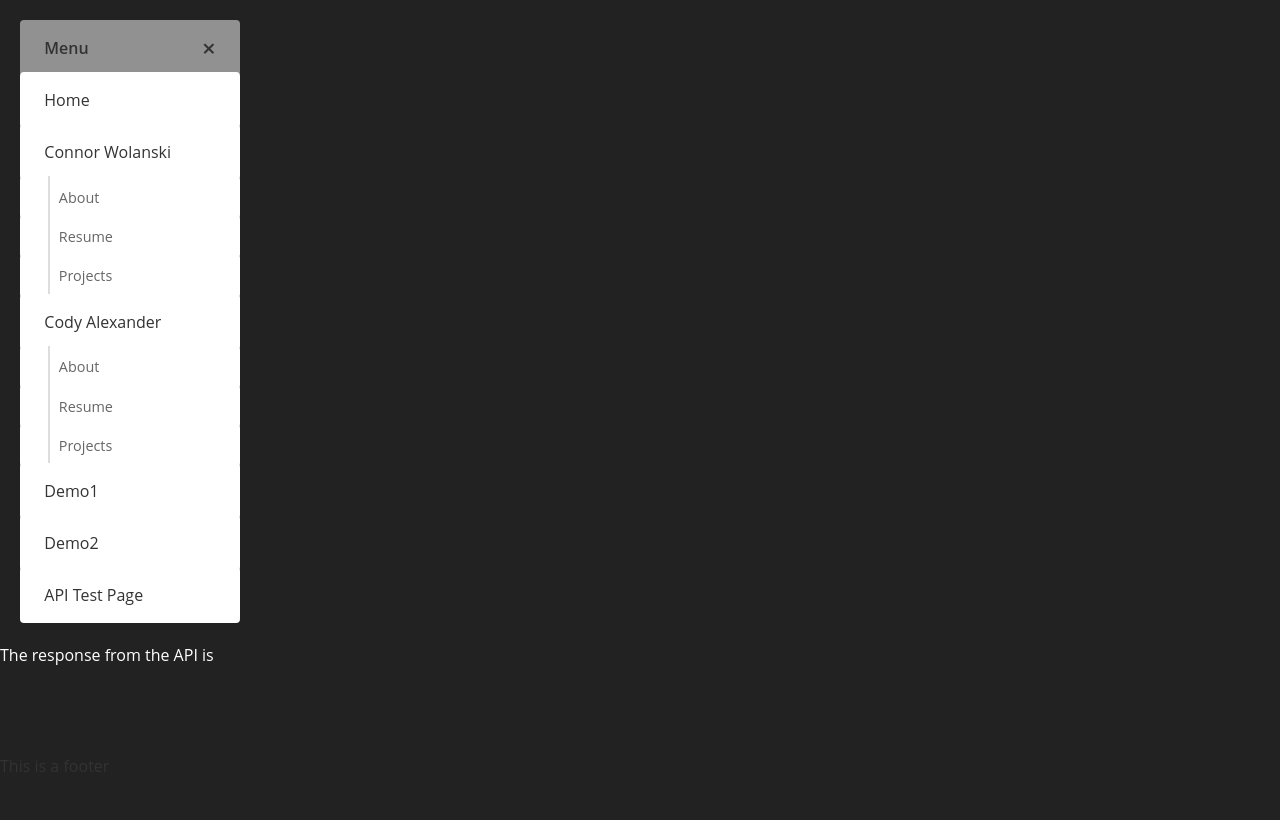
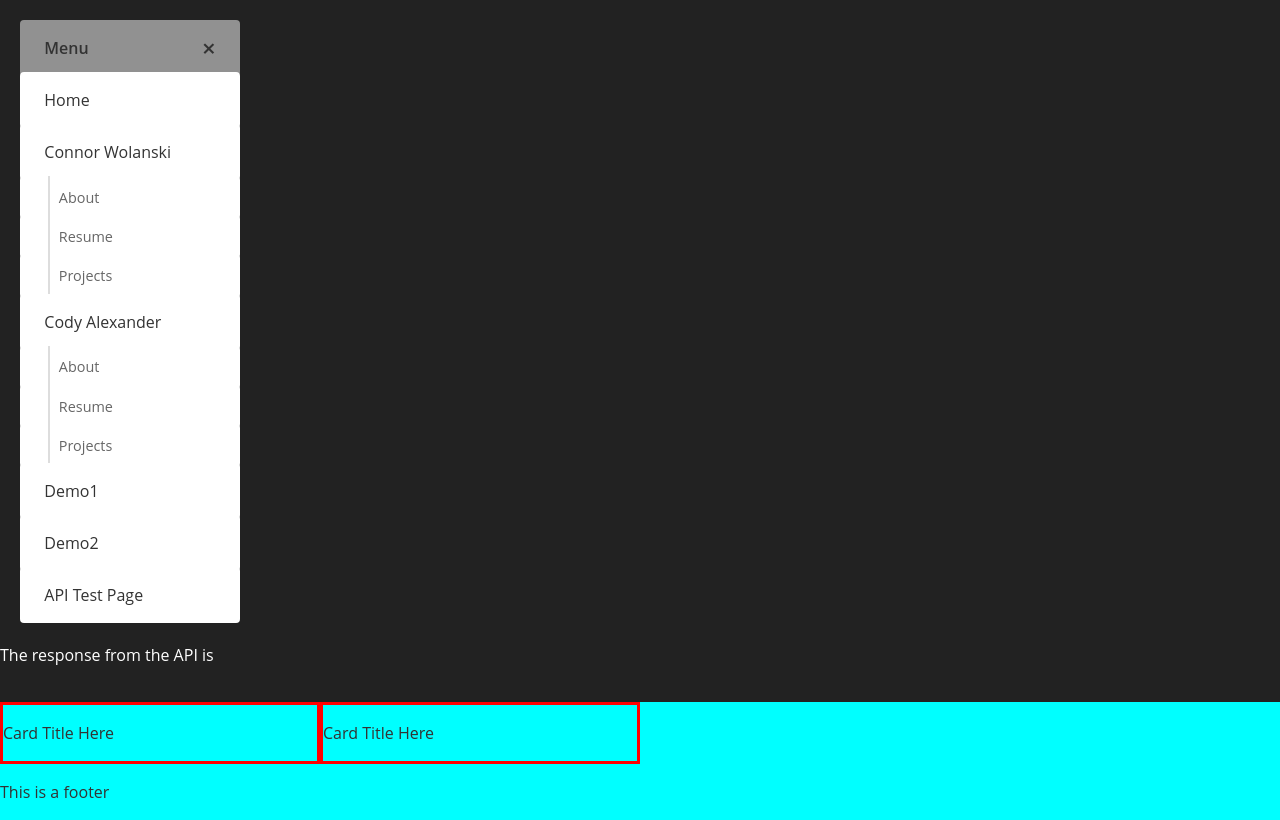
Before and after one commit to CoInc-co/FrontEndClient, a React (Create React App) app: page /testapi in a window 1280 px wide. Built offline with nearby package versions, Linux system fonts and the light colour scheme; no server answers.

Commit message:
Added a footer

```diff
--- a/src/components/footer/Footer.css
+++ b/src/components/footer/Footer.css
@@ -0,0 +1,18 @@
+.footer-layout {
+    position: absolute;
+    bottom: 0;
+    background: aqua;
+    width: 100%;
+}
+.center {
+    margin: auto;
+}
+.half-width {
+    width: 50%;
+}
+.card {
+    border: 3px solid red;
+}
+.inline {
+    display: inline-flex;
+}
--- a/src/components/footer/Footer.js
+++ b/src/components/footer/Footer.js
@@ -4,11 +4,19 @@ import './Footer.css';
 class Footer extends React.Component {
     render() {
         return (
-            <div>
-                <p>
+            <footer className='footer-layout'>
+                <div id="container" className='half-width'>
+                    <div id='card' className='card center half-width inline'>
+                        <p> Card Title Here </p>
+                    </div>
+                    <div id='card' className='card center half-width inline'>
+                        <p> Card Title Here </p>
+                    </div>
+                </div>
+                <p className='center-align'>
                     This is a footer
                 </p>
-            </div>
+            </footer>
         );
     }
 }
```
